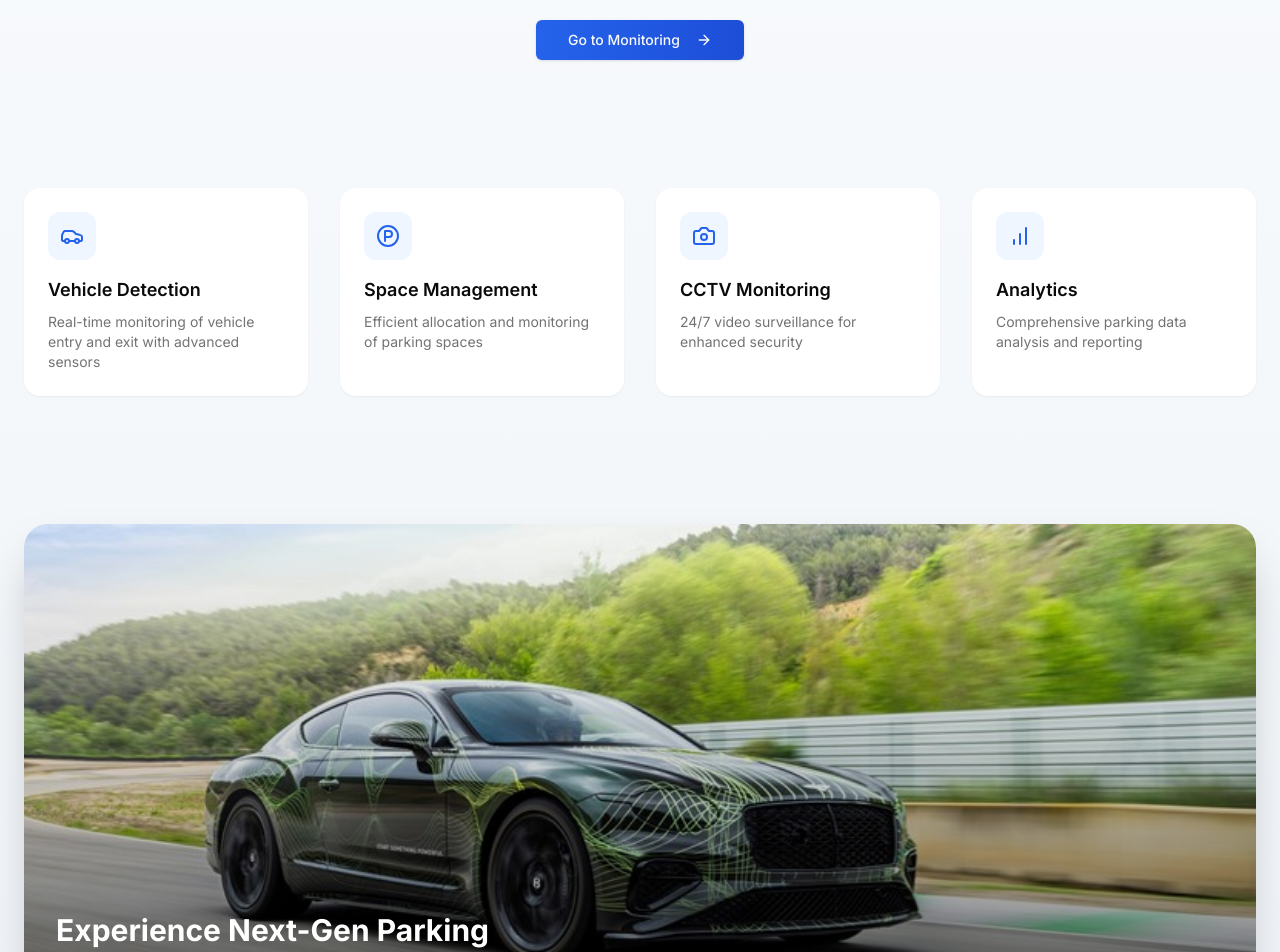
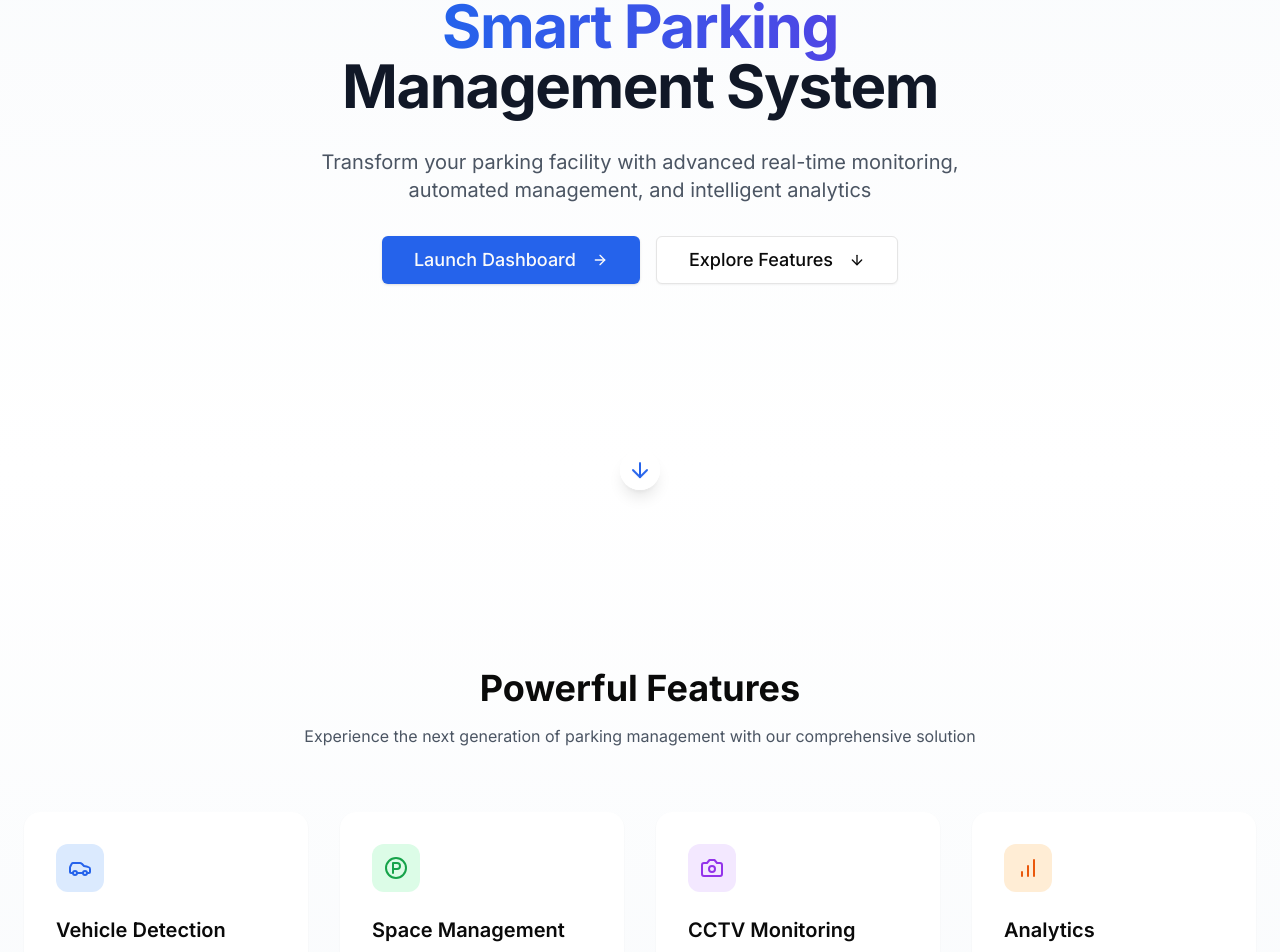
Before and after one commit to flagrantii/embedded-ui, a Next.js app: page / in a window 1280 px wide. Shown: the part 260-1212 px from the top of the page. Built offline with nearby package versions, Linux system fonts and the light colour scheme.

Commit message:
fix : main page

```diff
--- a/src/app/page.tsx
+++ b/src/app/page.tsx
@@ -2,92 +2,131 @@
 
 import { motion } from 'framer-motion'
 import { Button } from '@/components/ui/button'
-import { ArrowRight, Car, ParkingCircle, Camera, BarChart } from 'lucide-react'
+import { ArrowRight, Car, ParkingCircle, Camera, BarChart, ArrowDown } from 'lucide-react'
 import Image from 'next/image'
 import Link from 'next/link'
 
 export default function HomePage() {
+  const scrollToFeatures = () => {
+    const featuresSection = document.getElementById('features')
+    featuresSection?.scrollIntoView({ behavior: 'smooth' })
+  }
+
   return (
-    <div className="min-h-screen bg-gradient-to-b from-slate-50 to-slate-100">
+    <div className="min-h-screen bg-gradient-to-b from-slate-50 via-white to-slate-50">
       {/* Hero Section */}
-      <div className="container mx-auto px-6 pt-32 pb-16">
+      <div className="relative min-h-screen flex flex-col">
+        {/* Background Pattern */}
+        <div className="absolute inset-0 bg-grid-slate-200 [mask-image:linear-gradient(0deg,white,rgba(255,255,255,0.6))] -z-10" />
+
+        {/* Hero Content */}
+        <div className="flex-1 container mx-auto px-4 sm:px-6 flex flex-col items-center justify-center text-center">
+          <motion.div
+            initial={{ opacity: 0, y: 20 }}
+            animate={{ opacity: 1, y: 0 }}
+            transition={{ duration: 0.8 }}
+            className="max-w-4xl mx-auto space-y-8"
+          >
+            <h1 className="text-4xl sm:text-5xl md:text-6xl font-bold tracking-tight">
+              <span className="bg-clip-text text-transparent bg-gradient-to-r from-blue-600 to-indigo-600">
+                Smart Parking
+              </span>
+              <br />
+              <span className="text-gray-900">Management System</span>
+            </h1>
+
+            <p className="text-lg sm:text-xl text-gray-600 max-w-2xl mx-auto">
+              Transform your parking facility with advanced real-time monitoring,
+              automated management, and intelligent analytics
+            </p>
+
+            <motion.div
+              initial={{ opacity: 0, y: 10 }}
+              animate={{ opacity: 1, y: 0 }}
+              transition={{ delay: 0.3, duration: 0.6 }}
+              className="flex flex-col sm:flex-row gap-4 justify-center items-center"
+            >
+              <Link href="/monitoring" className="w-full sm:w-auto">
+                <Button
+                  size="lg"
+                  className="w-full sm:w-auto bg-blue-600 hover:bg-blue-700 text-lg h-12 px-8"
+                >
+                  Launch Dashboard
+                  <ArrowRight className="ml-2 w-5 h-5" />
+                </Button>
+              </Link>
+              <Button
+                variant="outline"
+                size="lg"
+                onClick={scrollToFeatures}
+                className="w-full sm:w-auto h-12 px-8 text-lg"
+              >
+                Explore Features
+                <ArrowDown className="ml-2 w-5 h-5" />
+              </Button>
+            </motion.div>
+          </motion.div>
+        </div>
+
+        {/* Scroll Indicator */}
+        <motion.div
+          initial={{ opacity: 0 }}
+          animate={{ opacity: 1 }}
+          transition={{ delay: 1, duration: 0.6 }}
+          className="absolute bottom-8 left-0 right-0 flex justify-center"
+        >
+          <button
+            onClick={scrollToFeatures}
+            className="group p-2"
+            aria-label="Scroll to features"
+          >
+            <div className="animate-bounce p-2 rounded-full bg-white/90 shadow-lg group-hover:shadow-xl transition-all duration-300">
+              <ArrowDown className="w-6 h-6 text-blue-600" />
+            </div>
+          </button>
+        </motion.div>
+      </div>
+
+      {/* Features Section */}
+      <div id="features" className="py-20 sm:py-32">
+        <div className="container mx-auto px-4 sm:px-6">
           <motion.div
             initial={{ opacity: 0, y: 20 }}
             animate={{ opacity: 1, y: 0 }}
             transition={{ duration: 0.6 }}
-          className="text-center space-y-6"
+            className="text-center mb-16"
           >
-          <h1 className="text-5xl font-bold tracking-tight bg-clip-text text-transparent bg-gradient-to-r from-gray-900 via-gray-800 to-gray-900">
-            Smart Parking System
-          </h1>
-          <p className="text-xl text-muted-foreground max-w-2xl mx-auto">
-            Advanced real-time monitoring and management system for modern parking facilities
+            <h2 className="text-3xl sm:text-4xl font-bold mb-4">
+              Powerful Features
+            </h2>
+            <p className="text-gray-600 max-w-2xl mx-auto">
+              Experience the next generation of parking management with our comprehensive solution
             </p>
-          <motion.div
-            initial={{ opacity: 0, y: 10 }}
-            animate={{ opacity: 1, y: 0 }}
-            transition={{ delay: 0.3, duration: 0.6 }}
-          >
-            <Link href="/monitoring">
-              <Button size="lg" className="bg-gradient-to-r from-blue-600 to-blue-700 hover:from-blue-700 hover:to-blue-800">
-                Go to Monitoring
-                <ArrowRight className="ml-2 w-5 h-5" />
-              </Button>
-            </Link>
           </motion.div>
-        </motion.div>
-      </div>
 
-      {/* Features Grid */}
-      <div className="container mx-auto px-6 py-16">
-        <motion.div
-          initial={{ opacity: 0, y: 20 }}
-          animate={{ opacity: 1, y: 0 }}
-          transition={{ delay: 0.4, duration: 0.6 }}
-          className="grid grid-cols-1 md:grid-cols-2 lg:grid-cols-4 gap-8"
-        >
+          <div className="grid grid-cols-1 md:grid-cols-2 lg:grid-cols-4 gap-8">
             {features.map((feature, index) => (
               <motion.div
                 key={feature.title}
                 initial={{ opacity: 0, y: 20 }}
                 animate={{ opacity: 1, y: 0 }}
-              transition={{ delay: 0.2 * (index + 1), duration: 0.5 }}
-              className="bg-white p-6 rounded-2xl shadow-sm hover:shadow-md transition-all"
+                transition={{ delay: 0.2 * index }}
+                className="group bg-white p-8 rounded-2xl shadow-sm hover:shadow-xl transition-all duration-300"
               >
-              <div className="bg-blue-50 w-12 h-12 rounded-xl flex items-center justify-center mb-4">
+                <motion.div
+                  initial={{ scale: 0.8 }}
+                  animate={{ scale: 1 }}
+                  transition={{ delay: 0.3 * index }}
+                  className="mb-6 group-hover:scale-110 transition-transform duration-300"
+                >
                   {feature.icon}
-              </div>
-              <h3 className="font-semibold text-lg mb-2">{feature.title}</h3>
-              <p className="text-muted-foreground text-sm">{feature.description}</p>
+                </motion.div>
+                <h3 className="text-xl font-semibold mb-3">{feature.title}</h3>
+                <p className="text-gray-600 leading-relaxed">{feature.description}</p>
               </motion.div>
             ))}
-        </motion.div>
           </div>
-
-      {/* Image Section */}
-      <div className="container mx-auto px-6 py-16">
-        <motion.div
-          initial={{ opacity: 0, scale: 0.95 }}
-          animate={{ opacity: 1, scale: 1 }}
-          transition={{ delay: 0.6, duration: 0.6 }}
-          className="relative aspect-[21/9] rounded-3xl overflow-hidden shadow-2xl"
-        >
-          <Image
-            src="/BentleyImage.jpg"
-            alt="Smart Parking System"
-            fill
-            className="object-cover"
-            priority
-          />
-          <div className="absolute inset-0 bg-gradient-to-t from-black/60 via-black/20 to-transparent" />
-          <div className="absolute bottom-8 left-8 right-8 text-white">
-            <h2 className="text-3xl font-bold mb-4">Experience Next-Gen Parking</h2>
-            <p className="text-lg text-white/90 max-w-2xl">
-              Our smart parking system combines real-time monitoring, automated management,
-              and advanced analytics to provide the best parking experience.
-            </p>
         </div>
-        </motion.div>
       </div>
     </div>
   )
@@ -95,22 +134,30 @@ export default function HomePage() {
 
 const features = [
   {
-    icon: <Car className="w-6 h-6 text-blue-600" />,
+    icon: <div className="w-12 h-12 rounded-xl bg-blue-100 flex items-center justify-center">
+            <Car className="w-6 h-6 text-blue-600" />
+          </div>,
     title: "Vehicle Detection",
     description: "Real-time monitoring of vehicle entry and exit with advanced sensors"
   },
   {
-    icon: <ParkingCircle className="w-6 h-6 text-blue-600" />,
+    icon: <div className="w-12 h-12 rounded-xl bg-green-100 flex items-center justify-center">
+            <ParkingCircle className="w-6 h-6 text-green-600" />
+          </div>,
     title: "Space Management",
     description: "Efficient allocation and monitoring of parking spaces"
   },
   {
-    icon: <Camera className="w-6 h-6 text-blue-600" />,
+    icon: <div className="w-12 h-12 rounded-xl bg-purple-100 flex items-center justify-center">
+            <Camera className="w-6 h-6 text-purple-600" />
+          </div>,
     title: "CCTV Monitoring",
     description: "24/7 video surveillance for enhanced security"
   },
   {
-    icon: <BarChart className="w-6 h-6 text-blue-600" />,
+    icon: <div className="w-12 h-12 rounded-xl bg-orange-100 flex items-center justify-center">
+            <BarChart className="w-6 h-6 text-orange-600" />
+          </div>,
     title: "Analytics",
     description: "Comprehensive parking data analysis and reporting"
   }
```
Lines whose indentation alone changed are shown as unchanged.
